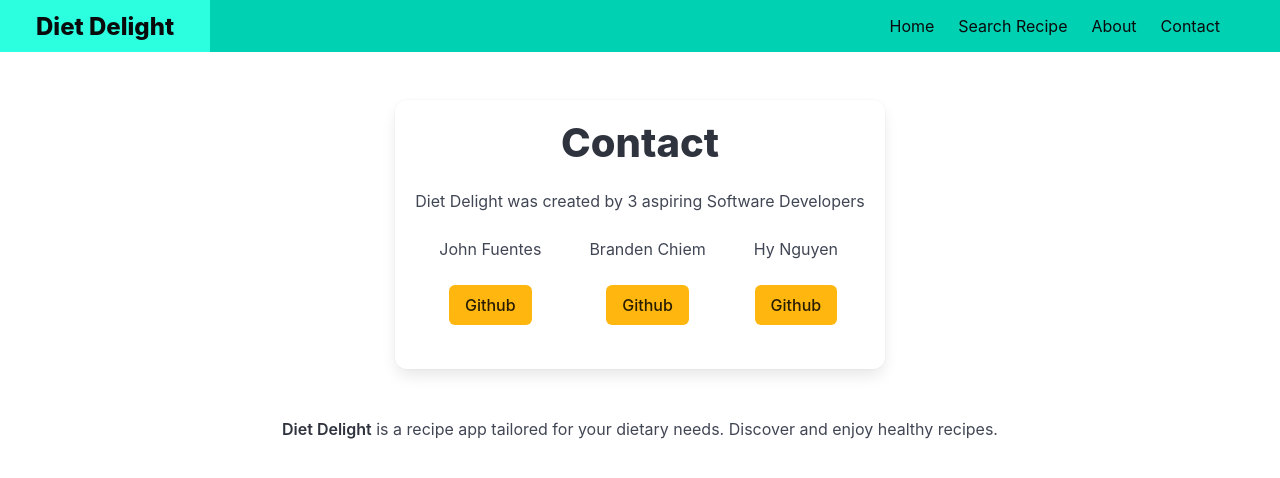
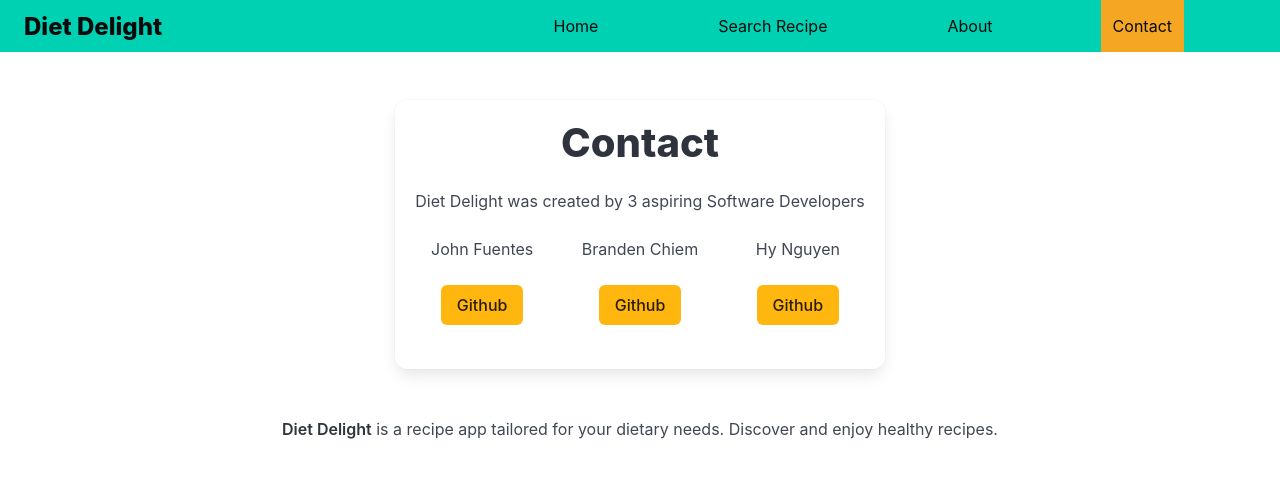
Before and after one commit to jmcaluyafuentes/diet-delight-frontend, a React (Vite) app: page /contact in a window 1280 px wide. Shown: the top 478 px of the page. Built offline with nearby package versions, Linux system fonts and the light colour scheme.

Commit message:
fixed up mobile sizing

```diff
--- a/src/App.jsx
+++ b/src/App.jsx
@@ -7,7 +7,7 @@ import NavBar from './components/NavBar.jsx';
 import Footer from './components/Footer.jsx';
 import About from './pages/About.jsx';
 import Contact from './pages/Contact.jsx';
-import './App.css';
+// import './App.css';
 
 const App = () => {
     return (
--- a/src/components/FeaturedRecipes.jsx
+++ b/src/components/FeaturedRecipes.jsx
@@ -100,7 +100,7 @@ const FeaturedRecipes = () => {
                     </h2>
                     <div className="columns is-multiline is-centered">
                         {displayedRecipes.map(recipe => (
-                            <div key={recipe.instructionsUrl} className="column is-one-quarter">
+                            <div key={recipe.instructionsUrl} className="column is-one-quarter-desktop is-full-mobile">
                                 <div className="recipe card">
                                     <div className="card-image is-flex is-justify-content-center is-align-items-center">
                                         <figure className="image mt-3 ">
--- a/src/components/NavBar.css
+++ b/src/components/NavBar.css
@@ -13,7 +13,7 @@
 }
 
 .navbar-burger:hover {
-    background-color: #65edd8;
+    background-color: white;
 }
 
 .navbar-item {
@@ -21,6 +21,14 @@
 }
 
 .navbar-item:hover {
-    color: #ffcc00;
-    background-color: #2bffdf;
+    background-color: white;
 }
+
+.navbar-item.active {
+    background-color: #f5a623;
+    color: #fff;
+}
+
+.navbar-item {
+    margin: 0 3rem; /* Adjust as needed */
+}
--- a/src/components/NavBar.jsx
+++ b/src/components/NavBar.jsx
@@ -1,8 +1,10 @@
 import React, { useEffect } from 'react';
-import { Link } from 'react-router-dom';
+import { Link, useLocation } from 'react-router-dom';
 import './NavBar.css';
 
 const NavBar = () => {
+    const location = useLocation();
+
     useEffect(() => {
         // Function to toggle menu visibility
         const toggleMenu = (event) => {
@@ -30,16 +32,22 @@ const NavBar = () => {
         navbarBurgers.forEach(el => el.addEventListener('click', toggleMenu));
 
         // Add click event listeners to each navbar item to close the menu
-        const navbarItems = Array.from(document.querySelectorAll('.navbar-item'));
+        const navbarItems = Array.from(document.querySelectorAll('.navbar-item '));
         navbarItems.forEach(el => el.addEventListener('click', closeMenu));
 
-    }, []); // Empty dependency array ensures this runs only once on mount
+    }, []);
 
     return (
         <nav className="navbar has-background-primary" role="navigation" aria-label="main navigation">
-            <div className="navbar-brand">
-                <Link to="/" className="navbar-item">
+            <div className="navbar-brand" id="navbar-main">
+                {/* <Link to="/" className="navbar-item" >
                     <h1 className="title is-4 has-text-black ml-5 mr-5">Diet Delight</h1>
+                </Link> */}
+                <Link
+                    to="/"
+                    className={`navbar-main ${location.pathname === '/' ? 'active' : ''} has-text-black is-flex is-align-items-center`}
+                >
+                <h1 className="title is-4 has-text-black ml-5 mr-5 has-text-centered">Diet Delight</h1>
                 </Link>
                 <Link
                     role="button"
@@ -57,16 +65,28 @@ const NavBar = () => {
 
             <div id="navbarMenu" className="navbar-menu">
                 <div className="navbar-end mr-6">
-                    <Link to="/" className="navbar-item has-text-black">
+                    <Link
+                        to="/"
+                        className={`navbar-item ${location.pathname === '/' ? 'active' : ''} has-text-black`}
+                    >
                         Home
                     </Link>
-                    <Link to="/search" className="navbar-item has-text-black">
+                    <Link
+                        to="/search"
+                        className={`navbar-item ${location.pathname === '/search' ? 'active' : ''} has-text-black`}
+                    >
                         Search Recipe
                     </Link>
-                    <Link to="/about" className="navbar-item has-text-black">
+                    <Link
+                        to="/about"
+                        className={`navbar-item ${location.pathname === '/about' ? 'active' : ''} has-text-black`}
+                    >
                         About
                     </Link>
-                    <Link to="/contact" className="navbar-item has-text-black">
+                    <Link
+                        to="/contact"
+                        className={`navbar-item ${location.pathname === '/contact' ? 'active' : ''} has-text-black`}
+                    >
                         Contact
                     </Link>
                 </div>
--- a/src/pages/Contact.jsx
+++ b/src/pages/Contact.jsx
@@ -2,37 +2,33 @@ import React from 'react';
 import { Link } from 'react-router-dom';
 
 const Contact = () => {
-
     return (
-        <main className="section is-flex is-align-item-center is-justify-content-center">
-            <div className="box" style={{maxWidth: "50vw"}}>
-                <h1 className="title is-2 has-text-centered">Contact </h1>
-                <div className="has-text-centered">
-
+        <main className="section is-flex is-align-items-center is-justify-content-center">
+            <div className="box" style={{ maxWidth: "80vw" }}>
+                <h1 className="title is-2 has-text-centered">Contact</h1>
+                <div className="has-text-centered mb-5">
                     <p className="mb-5">Diet Delight was created by 3 aspiring Software Developers</p>
                 </div>
-                <div className="is-flex has-text-centered mt-5 mb-5">
-                    <div className="ml-5 mr-5">
+                <div className="columns is-centered has-text-centered">
+                    <div className="column is-one-third-desktop is-full-mobile mb-5" >
                         <h3>John Fuentes</h3>
-                        <Link to="https://github.com/jmcaluyafuentes" className="button is-warning mt-5">
-                        Github
-                        </Link>
+                        <a href="https://github.com/jmcaluyafuentes" className="button is-warning mt-5" target="_blank" rel="noopener noreferrer">
+                            Github
+                        </a>
                     </div>
-                    <div className="ml-5 mr-5">
+                    <div className="column is-one-third is-full-mobile mb-5">
                         <h3>Branden Chiem</h3>
-                        <Link to="https://github.com/duskpeyl" className="button is-warning mt-5">
-                        Github
-                        </Link>
+                        <a href="https://github.com/duskpeyl" className="button is-warning mt-5" target="_blank" rel="noopener noreferrer">
+                            Github
+                        </a>
                     </div>
-                    <div className="ml-5 mr-5">
+                    <div className="column is-one-third is-full-mobile mb-5">
                         <h3>Hy Nguyen</h3>
-                        <Link to="https://github.com/hynguyenduc" className="button is-warning mt-5">
-                        Github
-                        </Link>
+                        <a href="https://github.com/hynguyenduc" className="button is-warning mt-5" target="_blank" rel="noopener noreferrer">
+                            Github
+                        </a>
                     </div>
                 </div>
-
-
             </div>
         </main>
     );
--- a/src/pages/Home.jsx
+++ b/src/pages/Home.jsx
@@ -9,7 +9,7 @@ const Home = () => {
                 <HeroBanner backgroundImage="https://images.unsplash.com/photo-1464454709131-ffd692591ee5?q=80&w=1752&auto=format&fit=crop&ixlib=rb-4.0.3&ixid=M3wxMjA3fDB8MHxwaG90by1wYWdlfHx8fGVufDB8fHx8fA%3D%3D" />
             </div>
 
-            <div className="featured-recipes" id="featuredrecipes"style={{paddingLeft: '2vw', paddingRight: '2vw', paddingBottom: '5vh'}}>
+            <div id="featuredrecipes" className="featured-recipes"  style={{paddingLeft: '2vw', paddingRight: '2vw', paddingBottom: '5vh'}}>
                 <RecipeDisplay />
             </div>
         </section>
--- a/src/pages/PrintPreview.jsx
+++ b/src/pages/PrintPreview.jsx
@@ -55,7 +55,7 @@ const PrintPreview = () => {
                 <p className="diet-labels spaced"><strong className="has-text-black">Diet Labels:</strong> {recipe.dietLabels.join(', ')}</p>
                 <p className="health-labels spaced"><strong className="has-text-black">Health Labels:</strong> {recipe.healthLabels.join(', ')}</p>
 
-                <h5 className="print-preview-title is-5">Ingredients</h5>
+                <h5 className="print-preview-title is-5 ">Ingredients</h5>
                 <ul className="spaced">
                   {recipe.ingredients.map((ingredient, index) => (
                     <li key={index}>{ingredient}</li>
```
Also changed, not shown: src/pages/About.jsx (+15 -17 lines), src/pages/ShowRecipes.jsx (+9 -7 lines).
